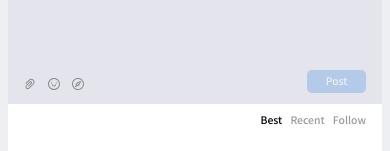
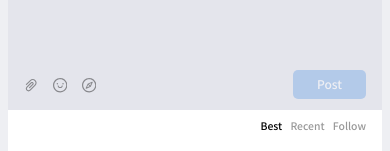
Before and after one commit to Mirrer1/Gallery_Grid, a Next.js app in the folder front/: page /timeline in a window 390 px wide. Shown: the part 267-418 px from the top of the page. Built offline with nearby package versions, Linux system fonts and the light colour scheme.

Commit message:
Design: 모바일화면 포스팅 폼 아이콘 및 버튼 크기 수정

```diff
--- a/front/styles/Timeline/postingForm.ts
+++ b/front/styles/Timeline/postingForm.ts
@@ -42,7 +42,7 @@ export const PostingWrapper = styled.form`
     }
 
     & > div > div > span {
-      font-size: 0.75rem;
+      font-size: 0.9rem;
       margin-right: 1em;
     }
   }
@@ -59,7 +59,6 @@ export const PostingBtn = styled.button<{ $active: boolean }>`
   border-radius: 5px;
 
   ${media.mobile} {
-    font-size: 0.65rem;
-    padding: 0.6em 1.8em;
+    font-size: 0.75rem;
   }
 `;
```
